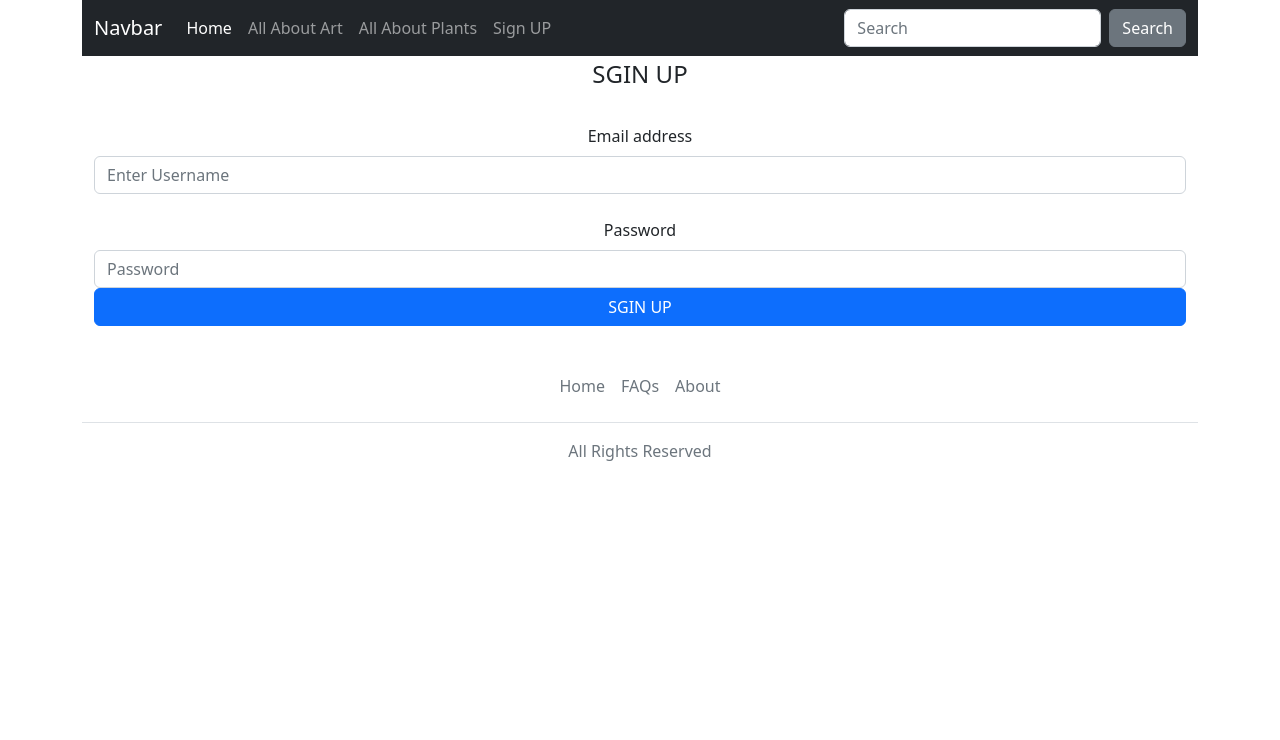
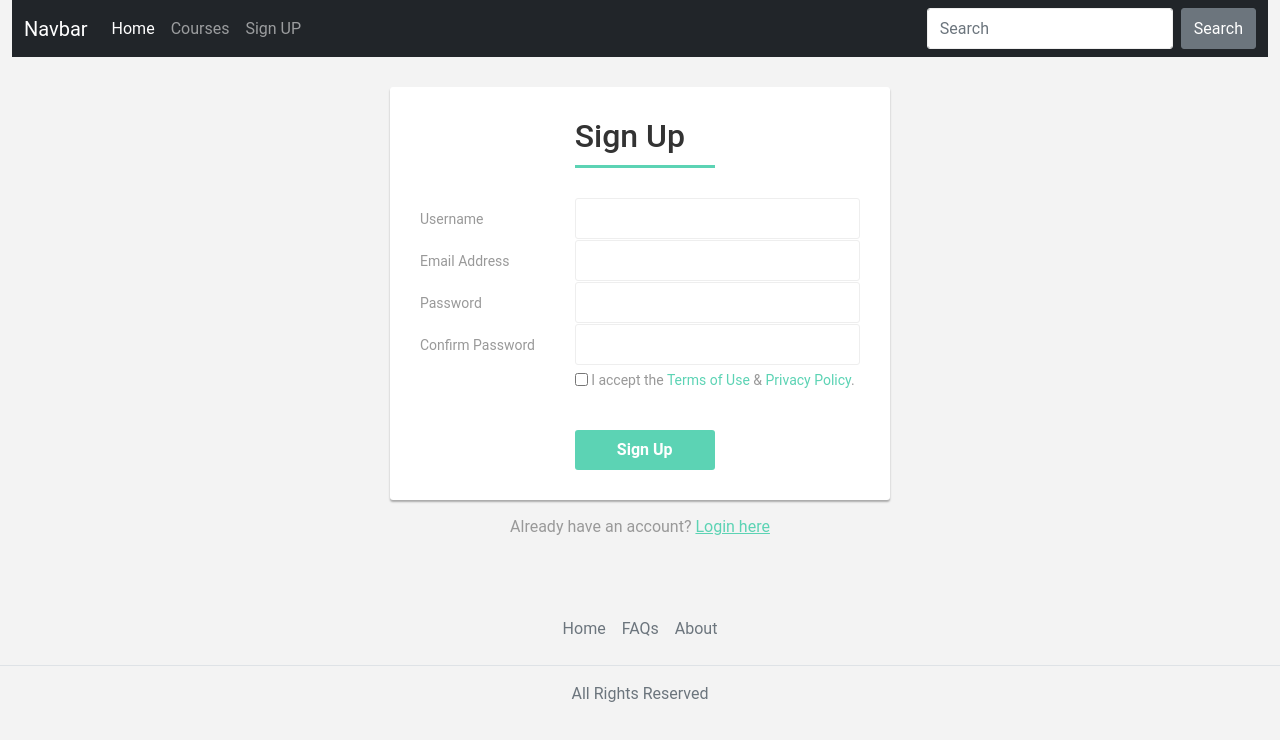
Before and after one commit to BushraAlzahrani/Art-Courses-Js-Html-css, a plain HTML site: page signup.html in a window 1280 px wide. Drawn offline with nearby package versions, Linux system fonts and the light colour scheme.

Commit message:
edit sign up page added style file

```diff
--- /dev/null
+++ b/css/style.css
@@ -0,0 +1,75 @@
+
+body {
+	color: #999;
+	background: #f3f3f3;
+	font-family: 'Roboto', sans-serif;
+}
+.form-control {
+	border-color: #eee;
+	min-height: 41px;
+	box-shadow: none !important;
+}
+.form-control:focus {
+	border-color: #5cd3b4;
+}
+.form-control, .btn {
+	border-radius: 3px;
+}
+.signup-form {
+	width: 500px;
+	margin: 0 auto;
+	padding: 30px 0;
+}
+.signup-form h2 {
+	color: #333;
+	margin: 0 0 30px 0;
+	display: inline-block;
+	padding: 0 30px 10px 0;
+	border-bottom: 3px solid #5cd3b4;
+}
+.signup-form form {
+	color: #999;
+	border-radius: 3px;
+	margin-bottom: 15px;
+	background: #fff;
+	box-shadow: 0px 2px 2px rgba(0, 0, 0, 0.3);
+	padding: 30px;
+}
+.signup-form .form-group row {
+	margin-bottom: 20px;
+}
+.signup-form label {
+	font-weight: normal;
+	font-size: 14px;
+	line-height: 2;
+}
+.signup-form input[type="checkbox"] {
+	position: relative;
+	top: 1px;
+}
+.signup-form .btn {
+	font-size: 16px;
+	font-weight: bold;
+	background: #5cd3b4;
+	border: none;
+	margin-top: 20px;
+	min-width: 140px;
+}
+.signup-form .btn:hover, .signup-form .btn:focus {
+	background: #41cba9;
+	outline: none !important;
+}
+.signup-form a {
+	color: #5cd3b4;
+	text-decoration: underline;
+}
+.signup-form a:hover {
+	text-decoration: none;
+}
+.signup-form form a {
+	color: #5cd3b4;
+	text-decoration: none;
+}
+.signup-form form a:hover {
+	text-decoration: underline;
+}
--- a/signup.html
+++ b/signup.html
@@ -1,18 +1,19 @@
-
-
-<!doctype html>
+<!DOCTYPE html>
 <html lang="en">
 <head>
 <meta charset="utf-8">
-    <meta name="viewport" content="width=device-width, initial-scale=1">
-    <title>Bootstrap demo</title>
+<meta name="viewport" content="width=device-width, initial-scale=1, shrink-to-fit=no">
+<title>Sign up</title>
   <link href="https://cdn.jsdelivr.net/npm/bootstrap@5.2.0-beta1/dist/css/bootstrap.min.css" rel="stylesheet" integrity="sha384-0evHe/X+R7YkIZDRvuzKMRqM+OrBnVFBL6DOitfPri4tjfHxaWutUpFmBp4vmVor" crossorigin="anonymous">
+<link rel="stylesheet" href="css/style.css">
+<script src="https://code.jquery.com/jquery-3.5.1.min.js"></script>
+<script src="https://cdn.jsdelivr.net/npm/popper.js@1.16.0/dist/umd/popper.min.js"></script>
+<script src="https://stackpath.bootstrapcdn.com/bootstrap/4.5.0/js/bootstrap.min.js"></script>
+
 </head>
 <body>
 
-    <div class="container">
-
-
+  <div class="container-fluid">
   <nav class="navbar navbar-expand-lg navbar-dark bg-dark">
     <div class="container-fluid">
       <a class="navbar-brand" href="#">Navbar</a>
@@ -23,18 +24,16 @@
       <div class="collapse navbar-collapse" id="navbarColor02">
         <ul class="navbar-nav me-auto">
           <li class="nav-item">
-                <a class="nav-link active" href="#">Home
+            <a class="nav-link active" href="index.html">Home
               <span class="visually-hidden">(current)</span>
             </a>
           </li>
           <li class="nav-item">
-                <a class="nav-link" href="#">All About Art</a>
+            <a class="nav-link" href="courses.html">Courses</a>
           </li>
+
           <li class="nav-item">
-                <a class="nav-link" href="#">All About Plants</a>
-              </li>
-              <li class="nav-item">
-                <a class="nav-link" href="#">Sign UP</a>
+            <a class="nav-link" href="signup.html">Sign UP</a>
           </li>
 
         </ul>
@@ -47,36 +46,52 @@
   </nav>
 
 
-<div align="center">
-
-    <div class="container">
-
-
-                <legend>SGIN UP</legend>
-
-        <form class="form-border" >
-        <div class="form-group">
-        <label for="exampleInputEmail1" class="form-label mt-4">Email address</label>
-        <input type="text" class="form-control" id="Username"  placeholder="Enter Username">
-
+<div class="signup-form">
+    <form action="/examples/actions/confirmation.php" method="post" class="form-horizontal">
+      	<div class="row">
+        	<div class="col-8 offset-4">
+				<h2>Sign Up</h2>
 			</div>
-        <div class="form-group">
-        <label for="exampleInputPassword1" class="form-label mt-4">Password</label>
-        <input type="password" class="form-control" id="Password" placeholder="Password">
       	</div>
-
-        <fieldset>
-            <div class="d-grid gap-2">
-                <button class="btn btn-primary" type="button">SGIN UP</button>
+        <div class="form-group row">
+			<label class="col-form-label col-4">Username</label>
+			<div class="col-8">
+                <input type="text" class="form-control" name="username" required="required">
             </div>
-
+        </div>
+		<div class="form-group row">
+			<label class="col-form-label col-4">Email Address</label>
+			<div class="col-8">
+                <input type="email" class="form-control" name="email" required="required">
+            </div>
+        </div>
+		<div class="form-group row">
+			<label class="col-form-label col-4">Password</label>
+			<div class="col-8">
+                <input type="password" class="form-control" name="password" required="required">
+            </div>
+        </div>
+		<div class="form-group row">
+			<label class="col-form-label col-4">Confirm Password</label>
+			<div class="col-8">
+                <input type="password" class="form-control" name="confirm_password" required="required">
+            </div>
+        </div>
+		<div class="form-group row">
+			<div class="col-8 offset-4">
+				<p><label class="form-check-label"><input type="checkbox" required="required"> I accept the <a href="#">Terms of Use</a> &amp; <a href="#">Privacy Policy</a>.</label></p>
+				<button type="submit" class="btn btn-primary btn-lg">Sign Up</button>
+			</div>
+		</div>
     </form>
-
+	<div class="text-center">Already have an account? <a href="#">Login here</a></div>
+</div>
   </div>
 
 
 
-    </div>
+
+
     <footer class="py-3 my-4">
         <ul class="nav justify-content-center border-bottom pb-3 mb-3">
           <li class="nav-item"><a href="#" class="nav-link px-2 text-muted">Home</a></li>
```
Also changed, not shown: courses.html (+2 -2 lines), index.html (+5 -10 lines). Lines whose indentation alone changed are shown as unchanged.
